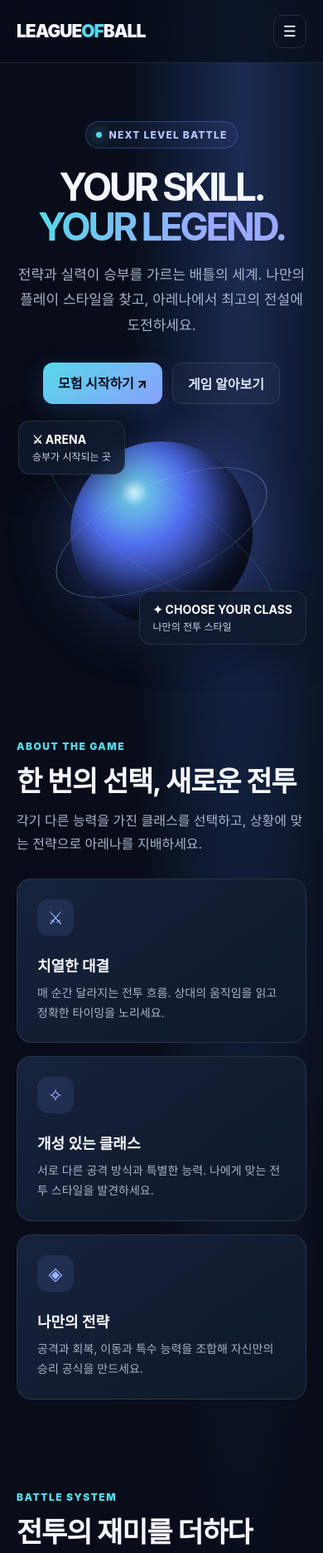
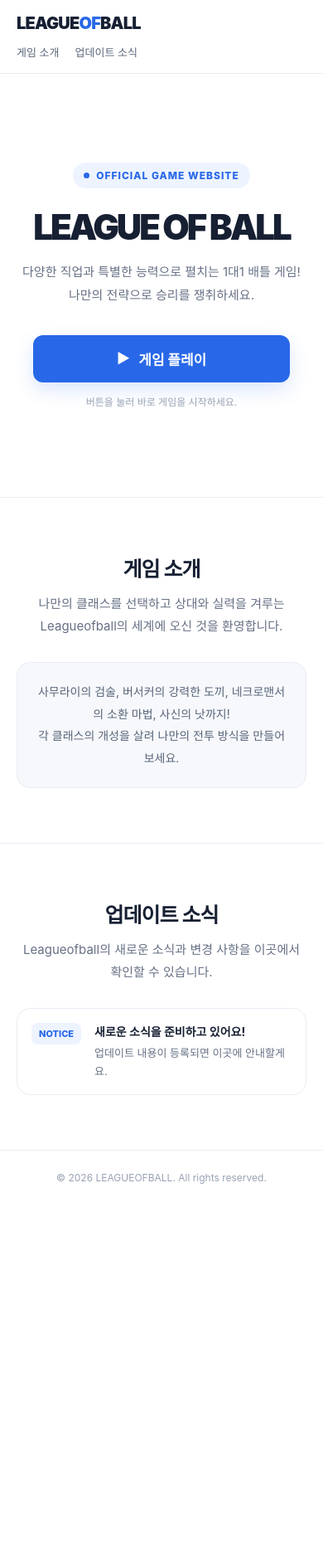
Before and after one commit to Leagueofball/leagueofball, a plain HTML site: page index.html in a window 390 px wide. Shown: the top 1872 px of the page at 83% size. After the commit the page ends 1452 px from the top, so only its background shows below. Drawn offline with Linux system fonts and the light colour scheme.

Commit message:
Redesign homepage with clean white centered layout

```diff
--- a/index.html
+++ b/index.html
@@ -3,86 +3,91 @@
 <head>
   <meta charset="UTF-8">
   <meta name="viewport" content="width=device-width, initial-scale=1.0">
-  <meta name="theme-color" content="#0b1020">
-  <title>Leagueofball — Enter the Arena</title>
+  <meta name="theme-color" content="#ffffff">
+  <meta name="description" content="Leagueofball 공식 홈페이지. 다양한 직업과 능력으로 펼치는 1대1 배틀 게임을 만나보세요.">
+  <title>Leagueofball — 공식 홈페이지</title>
   <style>
-    :root{--bg:#080d19;--panel:#111a2d;--panel2:#15213a;--text:#f4f7ff;--muted:#a8b3c9;--line:rgba(255,255,255,.1);--blue:#6b8cff;--cyan:#57d7e8}
-    *{box-sizing:border-box} html{scroll-behavior:smooth} body{margin:0;background:radial-gradient(ellipse at 75% 5%,#1b2b53 0,transparent 34%),var(--bg);color:var(--text);font-family:Inter,Pretendard,"Noto Sans KR",Arial,sans-serif}
-    a{color:inherit;text-decoration:none} .wrap{width:min(1120px,calc(100% - 40px));margin:auto}
-    header{height:76px;display:flex;align-items:center;border-bottom:1px solid var(--line);background:rgba(8,13,25,.72);backdrop-filter:blur(14px);position:sticky;top:0;z-index:10}
-    .nav{display:flex;align-items:center;justify-content:space-between;gap:24px}.brand{font-weight:900;letter-spacing:-1px;font-size:21px}.brand span{color:var(--cyan)}
-    .links{display:flex;gap:28px;color:var(--muted);font-size:14px}.links a:hover{color:white}
-    .navbtn,.primary{border:0;border-radius:12px;padding:12px 18px;font-weight:800;color:#08101e;background:linear-gradient(135deg,var(--cyan),#8ba3ff);cursor:pointer;box-shadow:0 8px 28px #5b8dff30}
-    .menu{display:none;background:none;border:1px solid var(--line);color:white;border-radius:10px;padding:8px 11px;font-size:18px}
-    .hero{padding:100px 0 86px;display:grid;grid-template-columns:1.1fr .9fr;align-items:center;gap:45px;min-height:590px}
-    .eyebrow{display:inline-flex;align-items:center;gap:9px;padding:8px 12px;border:1px solid #6b8cff55;background:#6b8cff12;border-radius:99px;color:#b9c8ff;font-size:12px;font-weight:800;letter-spacing:1.2px}
-    .dot{width:7px;height:7px;background:var(--cyan);border-radius:50%;box-shadow:0 0 14px var(--cyan)}
-    h1{font-size:clamp(46px,6vw,76px);line-height:1.04;letter-spacing:-3.5px;margin:23px 0 18px} h1 em{font-style:normal;background:linear-gradient(100deg,var(--cyan),#9baaff 70%);color:transparent;background-clip:text}
-    .lead{font-size:17px;line-height:1.8;color:var(--muted);max-width:530px;margin:0 0 30px}.actions{display:flex;gap:12px;flex-wrap:wrap}.secondary{padding:12px 18px;border:1px solid var(--line);border-radius:12px;font-weight:700;color:#dce5fa;background:#ffffff08}
-    .visual{height:390px;position:relative;display:grid;place-items:center}
-    .orb{width:min(310px,70vw);aspect-ratio:1;border-radius:50%;background:radial-gradient(circle at 35% 28%,#d4faff 0,#69bce8 8%,#526ff0 30%,#222e68 62%,#10182e 72%);box-shadow:0 0 80px #617eff55, inset -20px -25px 55px #080d19;position:relative}
-    .orb:before,.orb:after{content:"";position:absolute;border:1px solid #b8d5ff66;border-radius:50%;inset:-28px;transform:rotate(-25deg) scaleY(.42)}
-    .orb:after{inset:-52px;transform:rotate(35deg) scaleY(.3);border-color:#5bd9e866}
-    .orbit-label{position:absolute;padding:13px 16px;border:1px solid var(--line);border-radius:14px;background:#111a2ddd;backdrop-filter:blur(10px);font-size:12px;color:#cbd7ef;box-shadow:0 14px 40px #0005}
-    .orbit-label strong{display:block;color:white;font-size:14px;margin-bottom:3px}.label-one{top:35px;left:0}.label-two{bottom:45px;right:0}
-    section{padding:74px 0}.section-head{display:flex;align-items:end;justify-content:space-between;gap:20px;margin-bottom:28px}.kicker{color:var(--cyan);font-size:12px;font-weight:900;letter-spacing:1.5px}.section-head h2{font-size:34px;letter-spacing:-1.2px;margin:8px 0 0}.section-head p{color:var(--muted);max-width:400px;line-height:1.7;margin:0}
-    .grid{display:grid;grid-template-columns:repeat(3,1fr);gap:16px}.card{padding:24px;border:1px solid var(--line);border-radius:18px;background:linear-gradient(145deg,#17233c,#0f1729);min-height:190px;transition:.2s}.card:hover{transform:translateY(-5px);border-color:#7895ff88}.icon{width:44px;height:44px;border-radius:13px;display:grid;place-items:center;background:#6b8cff20;color:#9fb3ff;font-size:22px;margin-bottom:22px}.card h3{margin:0 0 9px;font-size:18px}.card p{margin:0;color:var(--muted);line-height:1.7;font-size:14px}
-    .classes{display:grid;grid-template-columns:repeat(4,1fr);gap:14px}.class-card{border:1px solid var(--line);border-radius:17px;overflow:hidden;background:#10192b}.class-art{height:145px;display:grid;place-items:center;font-size:55px;background:radial-gradient(circle at 50% 55%,#40558c,#17233c 58%,#111827)}.class-card:nth-child(2) .class-art{background:radial-gradient(circle at 50% 55%,#76502f,#292039 58%,#111827)}.class-card:nth-child(3) .class-art{background:radial-gradient(circle at 50% 55%,#315e55,#172b38 58%,#111827)}.class-card:nth-child(4) .class-art{background:radial-gradient(circle at 50% 55%,#743e78,#2a1b3d 58%,#111827)}.class-info{padding:17px}.class-info strong{font-size:16px}.class-info p{font-size:13px;color:var(--muted);margin:6px 0 0}
-    .cta{margin:40px 0 80px;padding:48px;border:1px solid #718cff55;border-radius:24px;text-align:center;background:radial-gradient(ellipse at 50% 0,#344d9b55,transparent 65%),#111a2d}.cta h2{font-size:34px;margin:0 0 12px}.cta p{color:var(--muted);margin:0 0 24px}
-    footer{border-top:1px solid var(--line);padding:26px 0;color:#7f8ba4;font-size:12px}.foot{display:flex;justify-content:space-between;gap:15px;flex-wrap:wrap}
-    @media(max-width:760px){.links{display:none;position:absolute;top:75px;left:0;right:0;padding:18px 22px;background:#0d1527;border-bottom:1px solid var(--line);flex-direction:column;gap:17px}.links.open{display:flex}.menu{display:block}.navbtn{display:none}.hero{grid-template-columns:1fr;padding:70px 0 45px;gap:5px}.hero-copy{text-align:center}.lead{margin-left:auto;margin-right:auto}.actions{justify-content:center}.visual{height:300px}.orb{width:220px}.label-one{left:2px;top:15px}.label-two{right:0;bottom:15px}.section-head{display:block}.section-head p{margin-top:12px}.grid{grid-template-columns:1fr}.classes{grid-template-columns:repeat(2,1fr)}section{padding:55px 0}.cta{padding:35px 20px;margin-bottom:55px}.cta h2{font-size:27px}}
-    @media(max-width:380px){.classes{grid-template-columns:1fr}h1{letter-spacing:-2px}}
+    :root{--blue:#2868e8;--blue-dark:#1d50bd;--text:#172033;--muted:#667085;--line:#e8edf4;--soft:#f6f8fc}
+    *{box-sizing:border-box}
+    html{scroll-behavior:smooth}
+    body{margin:0;background:#fff;color:var(--text);font-family:Inter,Pretendard,"Noto Sans KR",Arial,sans-serif}
+    a{color:inherit;text-decoration:none}
+    .wrap{width:min(900px,calc(100% - 40px));margin:auto}
+    header{height:72px;border-bottom:1px solid var(--line);background:#ffffffee}
+    .nav{height:100%;display:flex;align-items:center;justify-content:space-between;gap:20px}
+    .brand{font-size:20px;font-weight:900;letter-spacing:-.8px}
+    .brand span{color:var(--blue)}
+    .links{display:flex;gap:26px;color:#596579;font-size:14px}
+    .links a:hover{color:var(--blue)}
+    .hero{min-height:570px;display:flex;flex-direction:column;align-items:center;justify-content:center;text-align:center;padding:90px 0 82px}
+    .eyebrow{display:inline-flex;align-items:center;gap:8px;padding:8px 13px;border-radius:999px;background:#eef4ff;color:var(--blue);font-size:12px;font-weight:800;letter-spacing:1px}
+    .dot{width:7px;height:7px;border-radius:50%;background:var(--blue)}
+    h1{font-size:clamp(42px,8vw,72px);line-height:1.08;letter-spacing:-3px;margin:24px 0 18px;font-weight:900}
+    .lead{max-width:570px;margin:0 auto;color:var(--muted);font-size:17px;line-height:1.85}
+    .play{display:inline-flex;align-items:center;justify-content:center;gap:10px;margin-top:34px;padding:17px 54px;border-radius:12px;background:var(--blue);color:#fff;font-size:17px;font-weight:800;box-shadow:0 9px 22px #2868e82b;transition:.18s}
+    .play:hover{background:var(--blue-dark);transform:translateY(-2px);box-shadow:0 12px 26px #2868e83b}
+    .hint{margin-top:14px;color:#98a2b3;font-size:12px}
+    section{padding:66px 0;border-top:1px solid var(--line)}
+    .section-title{text-align:center;margin:0 0 12px;font-size:29px;letter-spacing:-1px}
+    .section-desc{text-align:center;color:var(--muted);font-size:15px;line-height:1.8;margin:0 auto;max-width:620px}
+    .about-panel{margin:30px auto 0;padding:28px;border:1px solid var(--line);border-radius:16px;background:var(--soft);text-align:center;max-width:700px}
+    .about-panel p{margin:0;color:#596579;line-height:1.9;font-size:14px}
+    .updates{max-width:700px;margin:30px auto 0;border:1px solid var(--line);border-radius:16px;overflow:hidden}
+    .update-row{display:flex;align-items:center;gap:16px;padding:20px 22px}
+    .update-tag{flex:none;padding:6px 9px;border-radius:7px;background:#eef4ff;color:var(--blue);font-size:11px;font-weight:800}
+    .update-copy strong{display:block;font-size:14px;margin-bottom:5px}
+    .update-copy span{font-size:13px;color:var(--muted);line-height:1.6}
+    footer{border-top:1px solid var(--line);padding:25px 0;color:#98a2b3;font-size:12px;text-align:center}
+    @media(max-width:600px){header{height:auto;min-height:66px}.nav{padding:16px 0;align-items:flex-start;flex-direction:column;gap:13px}.links{gap:19px;font-size:13px;flex-wrap:wrap}.hero{min-height:510px;padding:72px 0}.lead{font-size:15px}.play{width:min(100%,310px);padding:16px 20px}.section-title{font-size:25px}.update-row{align-items:flex-start;padding:17px}.about-panel{padding:22px}}
   </style>
 </head>
 <body>
-<header><div class="wrap nav">
-  <a class="brand" href="#home">LEAGUE<span>OF</span>BALL</a>
-  <nav class="links" id="navLinks"><a href="#about">게임 소개</a><a href="#features">특징</a><a href="#classes">클래스</a><a href="#start">플레이</a></nav>
-  <a class="navbtn" href="bol-fight.html">게임 시작하기</a><button class="menu" id="menuBtn" aria-label="메뉴 열기">☰</button>
-</div></header>
+<header>
+  <div class="wrap nav">
+    <a class="brand" href="#home">LEAGUE<span>OF</span>BALL</a>
+    <nav class="links" aria-label="주 메뉴">
+      <a href="#about">게임 소개</a>
+      <a href="#updates">업데이트 소식</a>
+    </nav>
+  </div>
+</header>
 <main id="home">
   <div class="wrap hero">
-    <div class="hero-copy">
-      <div class="eyebrow"><span class="dot"></span> NEXT LEVEL BATTLE</div>
-      <h1>YOUR SKILL.<br><em>YOUR LEGEND.</em></h1>
-      <p class="lead">전략과 실력이 승부를 가르는 배틀의 세계. 나만의 플레이 스타일을 찾고, 아레나에서 최고의 전설에 도전하세요.</p>
-      <div class="actions"><a class="primary" href="#start">모험 시작하기 ↗</a><a class="secondary" href="#about">게임 알아보기</a></div>
+    <div class="eyebrow"><span class="dot"></span> OFFICIAL GAME WEBSITE</div>
+    <h1>LEAGUE OF BALL</h1>
+    <p class="lead">다양한 직업과 특별한 능력으로 펼치는 1대1 배틀 게임!<br>나만의 전략으로 승리를 쟁취하세요.</p>
+    <a class="play" href="bol-fight.html"><span aria-hidden="true">▶</span> 게임 플레이</a>
+    <div class="hint">버튼을 눌러 바로 게임을 시작하세요.</div>
+  </div>
+
+  <section id="about">
+    <div class="wrap">
+      <h2 class="section-title">게임 소개</h2>
+      <p class="section-desc">나만의 클래스를 선택하고 상대와 실력을 겨루는 Leagueofball의 세계에 오신 것을 환영합니다.</p>
+      <div class="about-panel">
+        <p>사무라이의 검술, 버서커의 강력한 도끼, 네크로맨서의 소환 마법, 사신의 낫까지!<br>각 클래스의 개성을 살려 나만의 전투 방식을 만들어 보세요.</p>
+      </div>
     </div>
-    <div class="visual" aria-label="빛나는 푸른 구체 그래픽"><div class="orb"></div><div class="orbit-label label-one"><strong>⚔ ARENA</strong>승부가 시작되는 곳</div><div class="orbit-label label-two"><strong>✦ CHOOSE YOUR CLASS</strong>나만의 전투 스타일</div></div>
-  </div>
-  <section id="about"><div class="wrap">
-    <div class="section-head"><div><div class="kicker">ABOUT THE GAME</div><h2>한 번의 선택, 새로운 전투</h2></div><p>각기 다른 능력을 가진 클래스를 선택하고, 상황에 맞는 전략으로 아레나를 지배하세요.</p></div>
-    <div class="grid">
-      <article class="card"><div class="icon">⚔</div><h3>치열한 대결</h3><p>매 순간 달라지는 전투 흐름. 상대의 움직임을 읽고 정확한 타이밍을 노리세요.</p></article>
-      <article class="card"><div class="icon">✧</div><h3>개성 있는 클래스</h3><p>서로 다른 공격 방식과 특별한 능력. 나에게 맞는 전투 스타일을 발견하세요.</p></article>
-      <article class="card"><div class="icon">◈</div><h3>나만의 전략</h3><p>공격과 회복, 이동과 특수 능력을 조합해 자신만의 승리 공식을 만드세요.</p></article>
+  </section>
+
+  <section id="updates">
+    <div class="wrap">
+      <h2 class="section-title">업데이트 소식</h2>
+      <p class="section-desc">Leagueofball의 새로운 소식과 변경 사항을 이곳에서 확인할 수 있습니다.</p>
+      <div class="updates">
+        <div class="update-row">
+          <span class="update-tag">NOTICE</span>
+          <div class="update-copy">
+            <strong>새로운 소식을 준비하고 있어요!</strong>
+            <span>업데이트 내용이 등록되면 이곳에 안내할게요.</span>
+          </div>
+        </div>
+      </div>
     </div>
-  </div></section>
-  <section id="features"><div class="wrap">
-    <div class="section-head"><div><div class="kicker">BATTLE SYSTEM</div><h2>전투의 재미를 더하다</h2></div><p>간결한 조작 속에 담긴 깊이 있는 선택과 개성 있는 전투 경험.</p></div>
-    <div class="grid">
-      <article class="card"><div class="icon">◎</div><h3>빠른 전투 템포</h3><p>불필요한 기다림은 줄이고, 전투의 긴장감은 높였습니다.</p></article>
-      <article class="card"><div class="icon">⬡</div><h3>전략적인 능력 활용</h3><p>클래스의 특징을 이해하고 적절한 순간에 능력을 사용하세요.</p></article>
-      <article class="card"><div class="icon">▣</div><h3>어디서나 플레이</h3><p>PC와 모바일 화면에 맞춰 편안하게 즐길 수 있는 반응형 디자인.</p></article>
-    </div>
-  </div></section>
-  <section id="classes"><div class="wrap">
-    <div class="section-head"><div><div class="kicker">FIND YOUR STYLE</div><h2>어떤 클래스를 선택할까?</h2></div><p>각 클래스의 매력을 확인하고, 당신만의 주력 클래스를 정해보세요.</p></div>
-    <div class="classes">
-      <article class="class-card"><div class="class-art">⚔️</div><div class="class-info"><strong>사무라이</strong><p>정교한 검술과 강력한 발도술</p></div></article>
-      <article class="class-card"><div class="class-art">🪓</div><div class="class-info"><strong>버서커</strong><p>위기에서 더욱 강해지는 전사</p></div></article>
-      <article class="class-card"><div class="class-art">☠️</div><div class="class-info"><strong>네크로맨서</strong><p>해골을 소환하는 어둠의 마법사</p></div></article>
-      <article class="class-card"><div class="class-art">🌙</div><div class="class-info"><strong>사신</strong><p>공격과 회복을 잇는 낫의 전투</p></div></article>
-    </div>
-  </div></section>
-  <div class="wrap" id="start"><div class="cta"><div class="kicker">THE ARENA IS WAITING</div><h2>전설은 지금부터 시작된다.</h2><p>Leagueofball의 세계에 오신 것을 환영합니다.</p><a class="primary" href="bol-fight.html">볼 파이트 플레이하기 ↗</a></div></div>
+  </section>
 </main>
-<footer><div class="wrap foot"><span>© 2026 LEAGUEOFBALL. All rights reserved.</span><span>Made for the next champion.</span></div></footer>
-<script>
-  const menuBtn=document.getElementById('menuBtn');
-  const navLinks=document.getElementById('navLinks');
-  menuBtn.addEventListener('click',()=>navLinks.classList.toggle('open'));
-  navLinks.querySelectorAll('a').forEach(a=>a.addEventListener('click',()=>navLinks.classList.remove('open')));
-</script>
+<footer>
+  <div class="wrap">© 2026 LEAGUEOFBALL. All rights reserved.</div>
+</footer>
 </body>
 </html>
```
